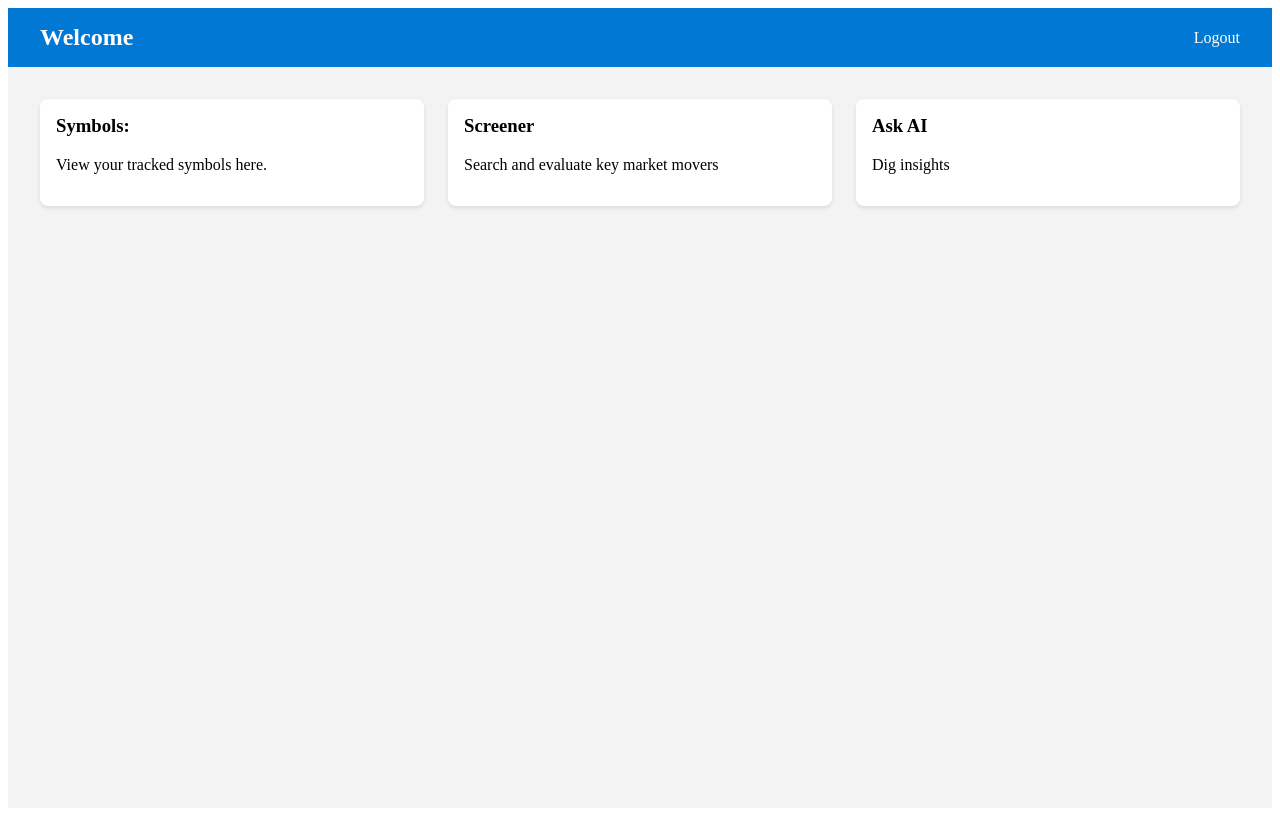
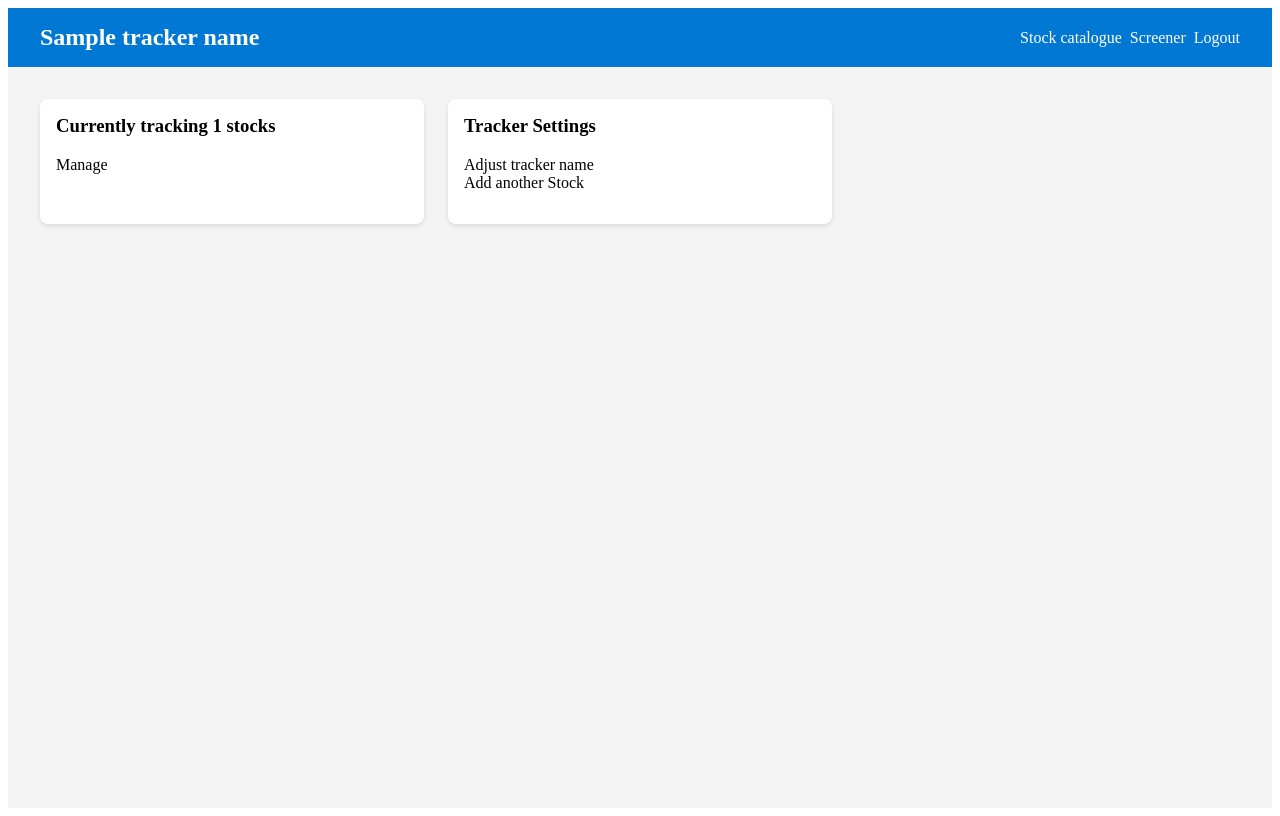
Before and after one commit to dfenerski/fmi-course-python-project, a Django app: template services/app-server/dashboard/templates/dashboard.html in a window 1280 px wide. Run offline with Django 5.2, Linux system fonts and the light colour scheme; the template is opened without the code that fills it: most values are stand-ins (such as "Sample title", 1, 10 or a date in 2020); parts of the project's set-up code (start-up, migrations or seed data) failed here and were passed over.

Commit message:
feat(app-server): update UI

```diff
--- a/services/app-server/dashboard/static/dashboard.jsx
+++ b/services/app-server/dashboard/static/dashboard.jsx
@@ -16,17 +16,19 @@ const TopBar = () => (
             backgroundColor: '#0078D4',
             color: 'white',
         }}>
-        <div style={{ fontSize: '1.5rem', fontWeight: 'bold' }}>Welcome</div>
+        <div style={{ fontSize: '1.5rem', fontWeight: 'bold' }}>
+            {getProp('tracker_name')}
+        </div>
         <div>
             <fluent-button
                 appearance='accent'
-                style={{ display: 'none', marginRight: '0.5rem' }}>
-                Profile
+                style={{ marginRight: '0.5rem' }}>
+                Stock catalogue
             </fluent-button>
             <fluent-button
                 appearance='accent'
-                style={{ display: 'none', marginRight: '0.5rem' }}>
-                Settings
+                style={{ marginRight: '0.5rem' }}>
+                Screener
             </fluent-button>
             <fluent-button appearance='accent' onClick={handleLogout}>
                 Logout
@@ -35,8 +37,9 @@ const TopBar = () => (
     </div>
 );
 
-const Card = ({ title, content }) => (
+const Card = ({ title, content, isVisible }) => (
     <fluent-card
+        {...(!isVisible ? { class: 'visibilityHidden' } : {})}
         style={{
             padding: '1rem',
             borderRadius: '8px',
@@ -51,21 +54,41 @@ const Card = ({ title, content }) => (
 const Dashboard = () => {
     const cards = [
         {
-            title: `Symbols: ${getProp('my_symbols')}`,
-            content: 'View your tracked symbols here.',
+            isVisible: true,
+            title: `Currently tracking ${getProp('tracker_symbol_count')} stocks`,
+            content: (
+                <>
+                    <fluent-button
+                        appearance='accent'
+                        style={{ marginTop: '0.5rem' }}>
+                        Manage
+                    </fluent-button>
+                </>
+            ),
         },
-        { title: 'Screener', content: 'Search and evaluate key market movers' },
         {
-            title: 'Ask AI',
+            isVisible: true,
+            title: 'Tracker Settings',
             content: (
-                <fluent-button
-                    appearance='accent'
-                    onClick={() => {
-                        alert(3);
-                    }}>
-                    Dig insights
-                </fluent-button>
+                <>
+                    <fluent-button
+                        appearance='accent'
+                        style={{ marginTop: '0.5rem' }}>
+                        Adjust tracker name
+                    </fluent-button>
+                    <br />
+                    <fluent-button
+                        appearance='accent'
+                        style={{ marginTop: '0.5rem' }}>
+                        Add another Stock
+                    </fluent-button>
+                </>
             ),
+        },
+        {
+            title: '',
+            content: '',
+            isVisible: false,
         },
     ];
 
@@ -84,6 +107,7 @@ const Dashboard = () => {
                         key={index}
                         title={card.title}
                         content={card.content}
+                        isVisible={card.isVisible}
                         onPress='alert(1)'
                         onClick='alert(2)'>
                         test123
--- a/services/app-server/dashboard/templates/dashboard.html
+++ b/services/app-server/dashboard/templates/dashboard.html
@@ -3,7 +3,8 @@
 {% block content %}
   <script type="text/javascript">
       window.__DJANGO_STATE__ = {
-          my_symbols: {{my_symbols}}
+          tracker_name: "{{tracker_name}}",
+          tracker_symbol_count: {{tracker_symbol_count}}
       }
   </script>
   <script type="text/babel" src="{% static 'dashboard.jsx' %}"> </script>
--- a/services/app-server/templates/base.html
+++ b/services/app-server/templates/base.html
@@ -10,6 +10,10 @@
             display: none
         }
 
+        .visibilityHidden {
+            visibility: hidden
+        }
+
         * {
             font-family: 'sans-serif';
         }
```
Also changed, not shown: services/app-server/dashboard/views.py (+5 -2 lines).
